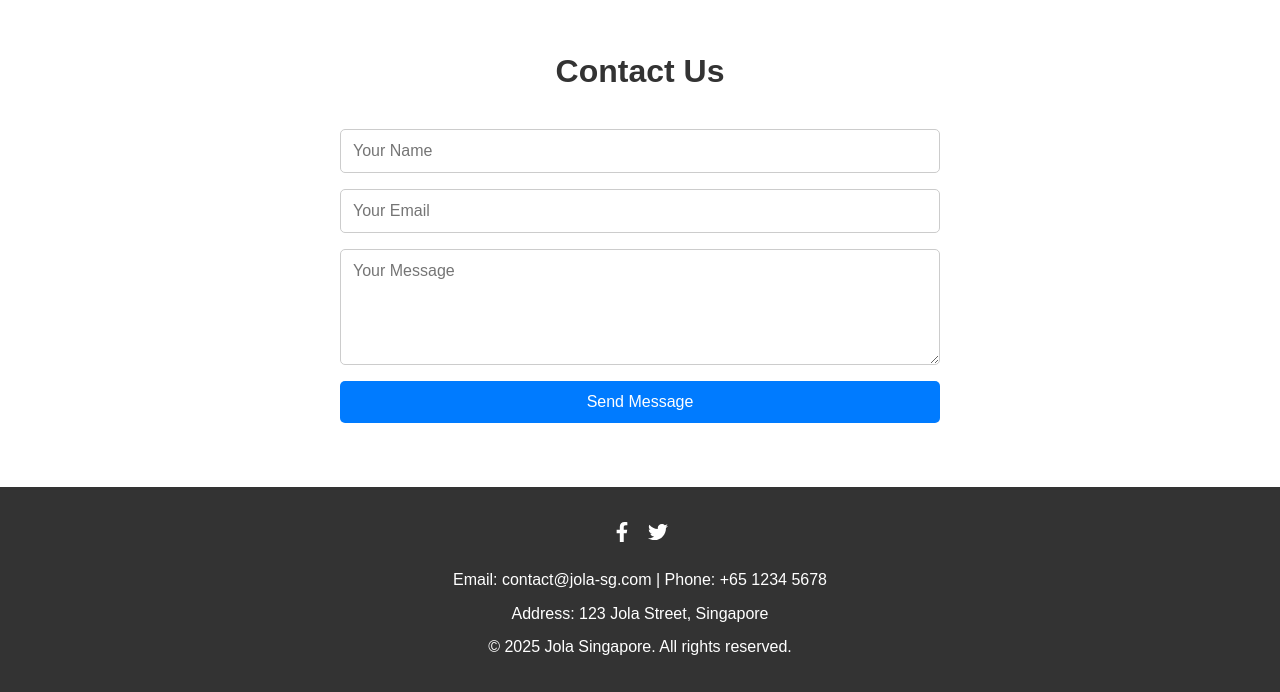
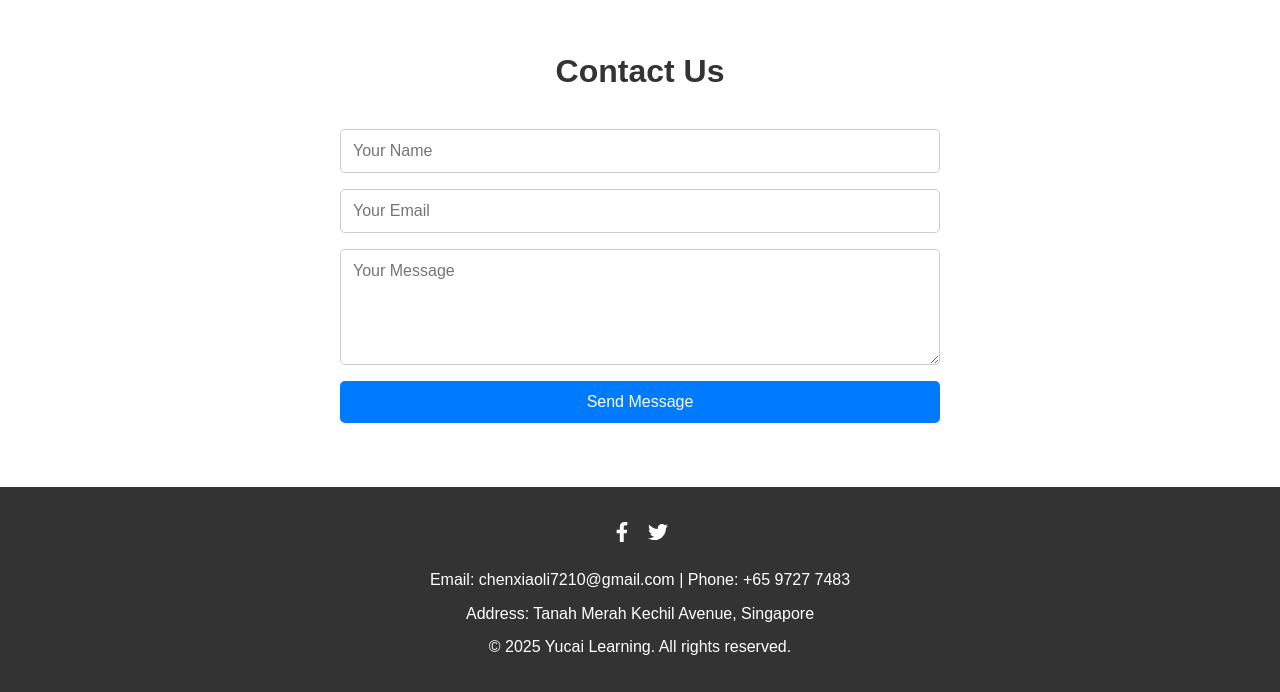
Before and after one commit to redders7/yucailearning, a React (Create React App) app: page / in a window 1280 px wide. Shown: the part 3373-4065 px from the top of the page. Built offline with nearby package versions, Linux system fonts and the light colour scheme.

Commit message:
Fixed contact details

```diff
--- a/package.json
+++ b/package.json
@@ -8,7 +8,7 @@
     "react-dom": "^19.0.0",
     "react-icons": "^5.4.0",
     "react-router-dom": "^7.1.1",
-    "react-scripts": "^3.0.1",
+    "react-scripts": "^5.0.1",
     "styled-components": "^6.1.14"
   },
   "scripts": {
@@ -36,6 +36,7 @@
     ]
   },
   "devDependencies": {
-    "@babel/plugin-proposal-private-property-in-object": "^7.21.11"
+    "@babel/plugin-proposal-private-property-in-object": "^7.21.11",
+    "webpack": "^5.97.1"
   }
 }
--- a/src/components/Footer.jsx
+++ b/src/components/Footer.jsx
@@ -41,11 +41,11 @@ const Footer = () => {
         </a>
       </Socials>
       <ContactInfo>
-        Email: contact@jola-sg.com | Phone: +65 1234 5678
+        Email: chenxiaoli7210@gmail.com | Phone: +65 9727 7483
       </ContactInfo>
-      <ContactInfo>Address: 123 Jola Street, Singapore</ContactInfo>
+      <ContactInfo>Address: Tanah Merah Kechil Avenue, Singapore</ContactInfo>
       <p>
-        &copy; {new Date().getFullYear()} Jola Singapore. All rights reserved.
+        &copy; {new Date().getFullYear()} Yucai Learning. All rights reserved.
       </p>
     </FooterContainer>
   );
```
Also changed, not shown: 1 other file (tests, documents, lock files or other folders).
